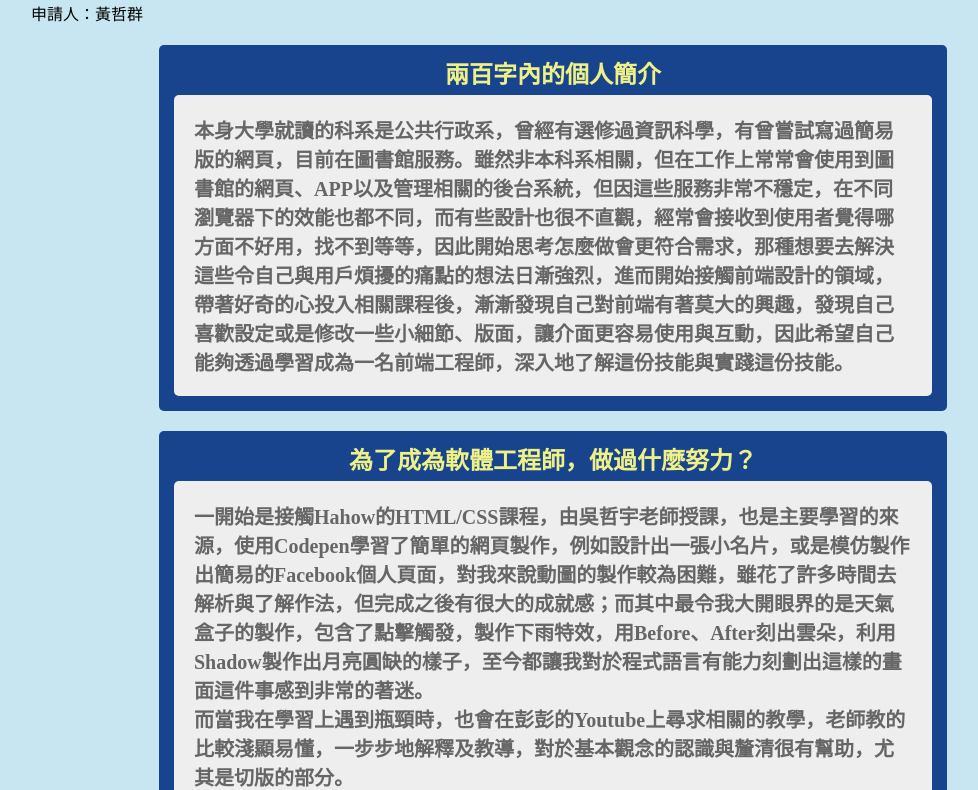
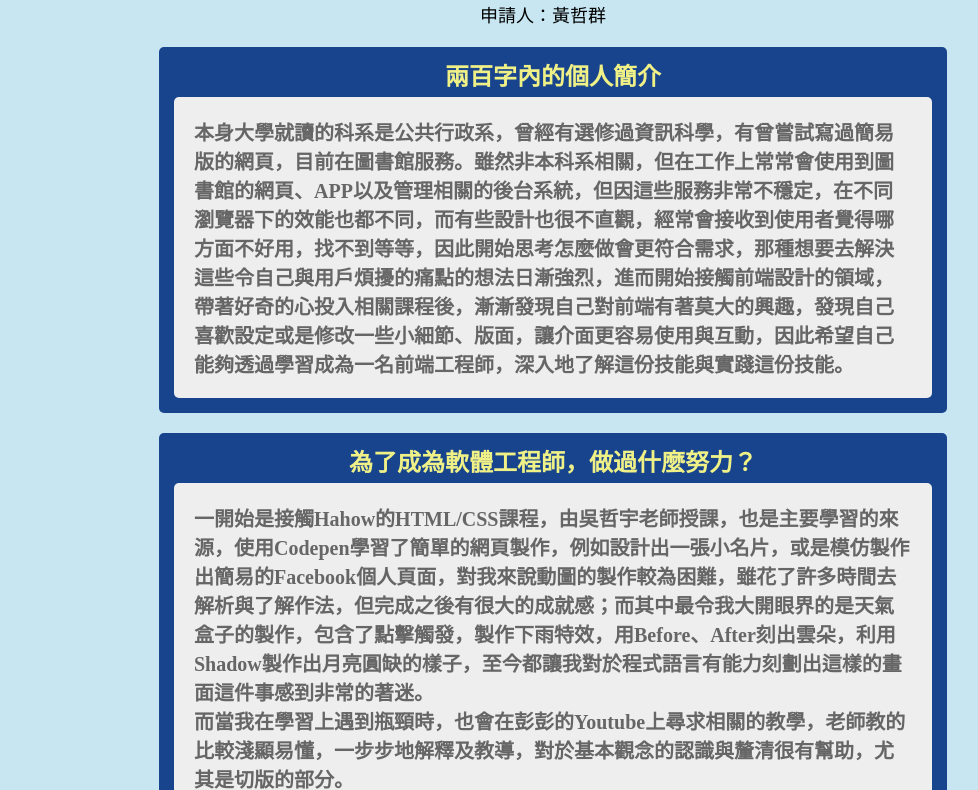
Before and after one commit to knight20229/GitHubPage_Tutorial, a plain HTML site: page index.html in a window 1280 px wide. Shown: the part 94-884 px from the top of the page, without its empty margins (97-1075 px from the left). Drawn offline with Linux system fonts and the light colour scheme.

Commit message:
Update style.css

```diff
--- a/style.css
+++ b/style.css
@@ -43,3 +43,8 @@ p {
   text-align: left;
   padding: 20px;
 }
+.name {
+  text-align: center;
+  font-size: 18px;
+  font-weight: 500;
+}
```
